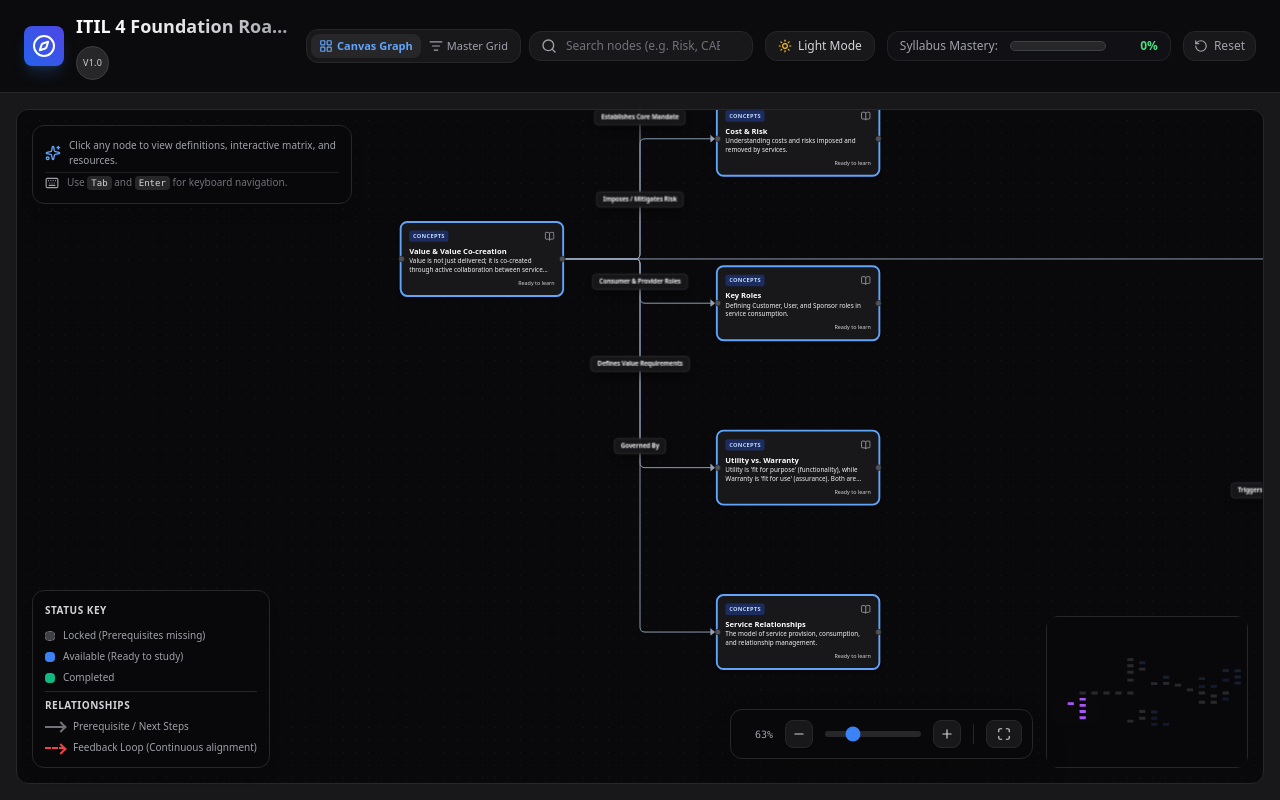
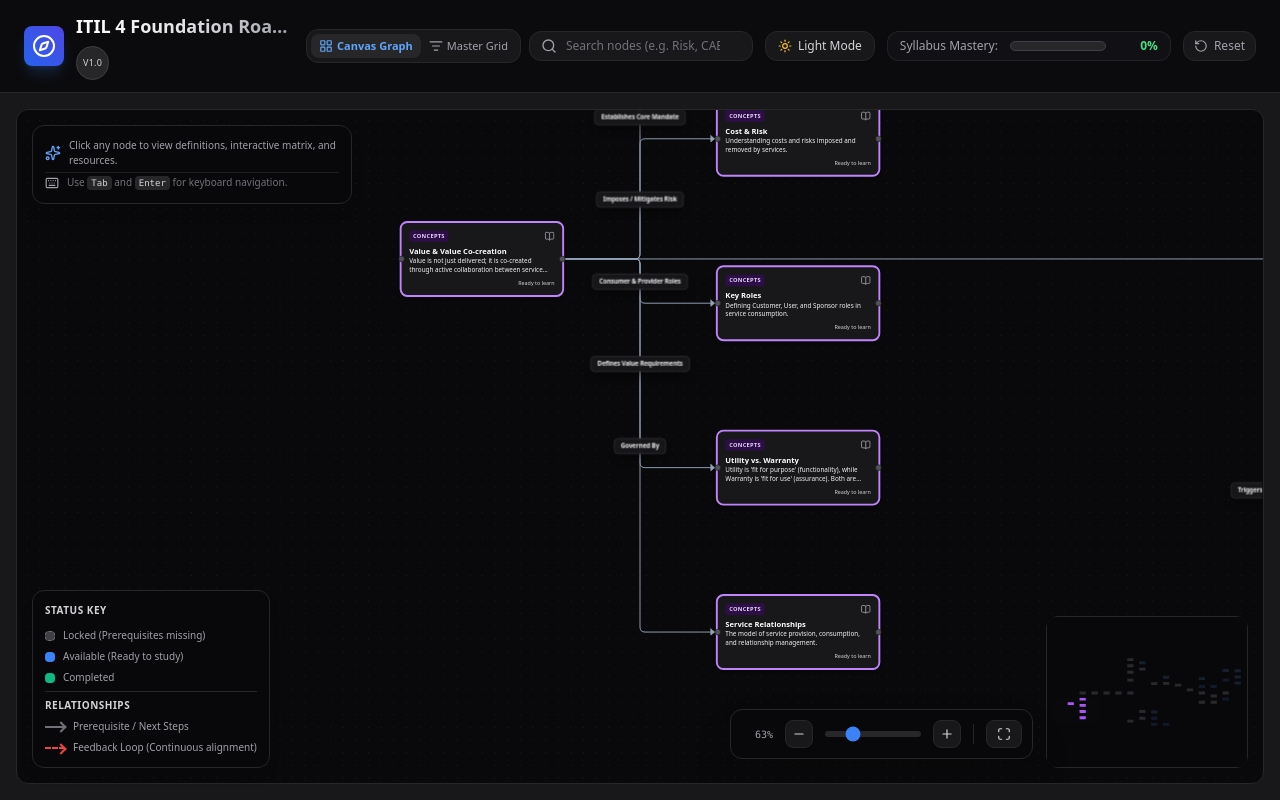
Before and after one commit to murad-1999/ITIL-intro, a Next.js app: page / in a window 1280 px wide. Built offline with nearby package versions, Linux system fonts and the light colour scheme.

Commit message:
Add category-specific border highlights and badge styling to cards

```diff
--- a/src/components/graph/CustomNode.tsx
+++ b/src/components/graph/CustomNode.tsx
@@ -45,6 +45,52 @@
 
 export type CustomNodeType = Node<{ node: RoadmapNode }, 'customNode'>;
 
+const getCategoryBorderClass = (category: string) => {
+  switch (category) {
+    case 'concepts':
+      return 'border-purple-500 dark:border-purple-400 hover:shadow-purple-500/10';
+    case 'dimensions':
+      return 'border-amber-500 dark:border-amber-400 hover:shadow-amber-500/10';
+    case 'guiding_principles':
+      return 'border-indigo-500 dark:border-indigo-400 hover:shadow-indigo-500/10';
+    case 'svs':
+      return 'border-rose-500 dark:border-rose-400 hover:shadow-rose-500/10';
+    case 'service_value_chain':
+      return 'border-teal-500 dark:border-teal-400 hover:shadow-teal-500/10';
+    case 'practices_detail':
+      return 'border-emerald-500 dark:border-emerald-400 hover:shadow-emerald-500/10';
+    case 'practices_overview':
+      return 'border-blue-500 dark:border-blue-400 hover:shadow-blue-500/10';
+    case 'governance':
+      return 'border-sky-500 dark:border-sky-400 hover:shadow-sky-500/10';
+    default:
+      return 'border-slate-500 dark:border-slate-400';
+  }
+};
+
+const getCategoryBadgeClass = (category: string) => {
+  switch (category) {
+    case 'concepts':
+      return 'bg-purple-100 text-purple-800 dark:bg-purple-950/60 dark:text-purple-200';
+    case 'dimensions':
+      return 'bg-amber-100 text-amber-800 dark:bg-amber-950/60 dark:text-amber-200';
+    case 'guiding_principles':
+      return 'bg-indigo-100 text-indigo-800 dark:bg-indigo-950/60 dark:text-indigo-200';
+    case 'svs':
+      return 'bg-rose-100 text-rose-800 dark:bg-rose-950/60 dark:text-rose-200';
+    case 'service_value_chain':
+      return 'bg-teal-100 text-teal-800 dark:bg-teal-950/60 dark:text-teal-200';
+    case 'practices_detail':
+      return 'bg-emerald-100 text-emerald-800 dark:bg-emerald-950/60 dark:text-emerald-200';
+    case 'practices_overview':
+      return 'bg-blue-100 text-blue-800 dark:bg-blue-950/60 dark:text-blue-200';
+    case 'governance':
+      return 'bg-sky-100 text-sky-800 dark:bg-sky-950/60 dark:text-sky-200';
+    default:
+      return 'bg-slate-100 text-slate-800 dark:bg-slate-900 dark:text-slate-200';
+  }
+};
+
 export const CustomNode = ({ data, selected }: NodeProps<CustomNodeType>) => {
   const node = data.node;
   const {
@@ -62,8 +108,6 @@
     node.category.toLowerCase().includes(searchQuery.toLowerCase())
   );
 
-
-
   const handleKeyDown = (e: React.KeyboardEvent) => {
     if (e.key === 'Enter' || e.key === ' ') {
       e.preventDefault();
@@ -79,9 +123,10 @@
       onKeyDown={handleKeyDown}
       className={twMerge(
         clsx(
-          "w-[260px] h-[120px] p-3 rounded-xl border-[3px] bg-white dark:bg-zinc-900 text-zinc-900 dark:text-zinc-100 flex flex-col justify-between shadow-md relative group select-none transition-all duration-200 outline-none focus:ring-2 focus:ring-blue-400 focus:ring-offset-2 dark:focus:ring-offset-zinc-950 border-slate-500 dark:border-zinc-400 border-blue-600 dark:border-blue-400 hover:scale-105 cursor-pointer",
+          "w-[260px] h-[120px] p-3 rounded-xl border-[3px] bg-white dark:bg-zinc-900 text-zinc-900 dark:text-zinc-100 flex flex-col justify-between shadow-md relative group select-none transition-all duration-200 outline-none focus:ring-2 focus:ring-blue-400 focus:ring-offset-2 dark:focus:ring-offset-zinc-950 cursor-pointer hover:scale-105",
+          getCategoryBorderClass(node.category),
           {
-            "border-green-600 dark:border-green-500 bg-green-50/20 dark:bg-green-950/20 cursor-pointer": nodeStatus === 'completed',
+            "bg-emerald-50/20 dark:bg-emerald-950/10": nodeStatus === 'completed',
           },
           {
             "ring-2 ring-offset-2 ring-blue-500 dark:ring-blue-400": selected,
@@ -107,7 +152,7 @@
             clsx("text-[9px] font-bold px-1.5 py-0.5 rounded tracking-wider uppercase flex items-center gap-1",
               nodeStatus === 'completed'
                 ? "bg-emerald-100 text-emerald-800 dark:bg-emerald-900/60 dark:text-emerald-200"
-                : "bg-blue-100 text-blue-800 dark:bg-blue-900/60 dark:text-blue-200"
+                : getCategoryBadgeClass(node.category)
             )
           )}
         >
--- a/src/components/grid/MasterGridView.tsx
+++ b/src/components/grid/MasterGridView.tsx
@@ -18,6 +18,53 @@
   ChevronRight
 } from 'lucide-react';
 import { clsx } from 'clsx';
+import { twMerge } from 'tailwind-merge';
+
+const getCategoryBorderClass = (category: string) => {
+  switch (category) {
+    case 'concepts':
+      return 'border-purple-500 dark:border-purple-400 hover:shadow-purple-500/10';
+    case 'dimensions':
+      return 'border-amber-500 dark:border-amber-400 hover:shadow-amber-500/10';
+    case 'guiding_principles':
+      return 'border-indigo-500 dark:border-indigo-400 hover:shadow-indigo-500/10';
+    case 'svs':
+      return 'border-rose-500 dark:border-rose-400 hover:shadow-rose-500/10';
+    case 'service_value_chain':
+      return 'border-teal-500 dark:border-teal-400 hover:shadow-teal-500/10';
+    case 'practices_detail':
+      return 'border-emerald-500 dark:border-emerald-400 hover:shadow-emerald-500/10';
+    case 'practices_overview':
+      return 'border-blue-500 dark:border-blue-400 hover:shadow-blue-500/10';
+    case 'governance':
+      return 'border-sky-500 dark:border-sky-400 hover:shadow-sky-500/10';
+    default:
+      return 'border-slate-500 dark:border-slate-400';
+  }
+};
+
+const getCategoryBadgeClass = (category: string) => {
+  switch (category) {
+    case 'concepts':
+      return 'bg-purple-100 text-purple-800 dark:bg-purple-950/60 dark:text-purple-200';
+    case 'dimensions':
+      return 'bg-amber-100 text-amber-800 dark:bg-amber-950/60 dark:text-amber-200';
+    case 'guiding_principles':
+      return 'bg-indigo-100 text-indigo-800 dark:bg-indigo-950/60 dark:text-indigo-200';
+    case 'svs':
+      return 'bg-rose-100 text-rose-800 dark:bg-rose-950/60 dark:text-rose-200';
+    case 'service_value_chain':
+      return 'bg-teal-100 text-teal-800 dark:bg-teal-950/60 dark:text-teal-200';
+    case 'practices_detail':
+      return 'bg-emerald-100 text-emerald-800 dark:bg-emerald-950/60 dark:text-emerald-200';
+    case 'practices_overview':
+      return 'bg-blue-100 text-blue-800 dark:bg-blue-950/60 dark:text-blue-200';
+    case 'governance':
+      return 'bg-sky-100 text-sky-800 dark:bg-sky-950/60 dark:text-sky-200';
+    default:
+      return 'bg-slate-100 text-slate-800 dark:bg-slate-900 dark:text-slate-200';
+  }
+};
 
 const getCategoryIcon = (category: string) => {
   switch (category) {
@@ -125,22 +172,27 @@
                 return (
                   <div
                     key={node.id}
-                    className={clsx(
-                      "p-4 rounded-xl border-[3px] flex flex-col justify-between space-y-3 transition-all duration-300 relative group shadow-sm hover:shadow-md hover:-translate-y-0.5",
-                      status === 'completed'
-                        ? "bg-emerald-50/50 dark:bg-emerald-950/30 border-green-600 dark:border-green-500 shadow-sm"
-                        : "bg-white dark:bg-zinc-900 border-slate-500 dark:border-zinc-400 hover:border-blue-600 dark:hover:border-blue-400 shadow-sm dark:shadow-zinc-950/50",
-                      isSearchMatched && "ring-2 ring-amber-400 dark:ring-amber-300 shadow-amber-500/20"
+                    className={twMerge(
+                      clsx(
+                        "p-4 rounded-xl border-[3px] flex flex-col justify-between space-y-3 transition-all duration-300 relative group shadow-sm hover:shadow-md hover:-translate-y-0.5 bg-white dark:bg-zinc-900 border-slate-500 dark:border-zinc-400",
+                        getCategoryBorderClass(node.category),
+                        {
+                          "bg-emerald-50/20 dark:bg-emerald-950/10": status === 'completed',
+                        },
+                        isSearchMatched && "ring-2 ring-amber-400 dark:ring-amber-300 shadow-amber-500/20"
+                      )
                     )}
                   >
                     {/* Header: Badge & Status Icon */}
                     <div className="flex items-center justify-between">
                       <span
-                        className={clsx(
-                          "text-[9px] font-bold px-2 py-0.5 rounded tracking-wider uppercase flex items-center gap-1.5",
-                          status === 'completed'
-                            ? "bg-emerald-100 text-emerald-800 dark:bg-emerald-900/60 dark:text-emerald-200"
-                            : "bg-blue-100 text-blue-800 dark:bg-blue-900/60 dark:text-blue-200"
+                        className={twMerge(
+                          clsx(
+                            "text-[9px] font-bold px-2 py-0.5 rounded tracking-wider uppercase flex items-center gap-1.5",
+                            status === 'completed'
+                              ? "bg-emerald-100 text-emerald-800 dark:bg-emerald-900/60 dark:text-emerald-200"
+                              : getCategoryBadgeClass(node.category)
+                          )
                         )}
                       >
 
```
